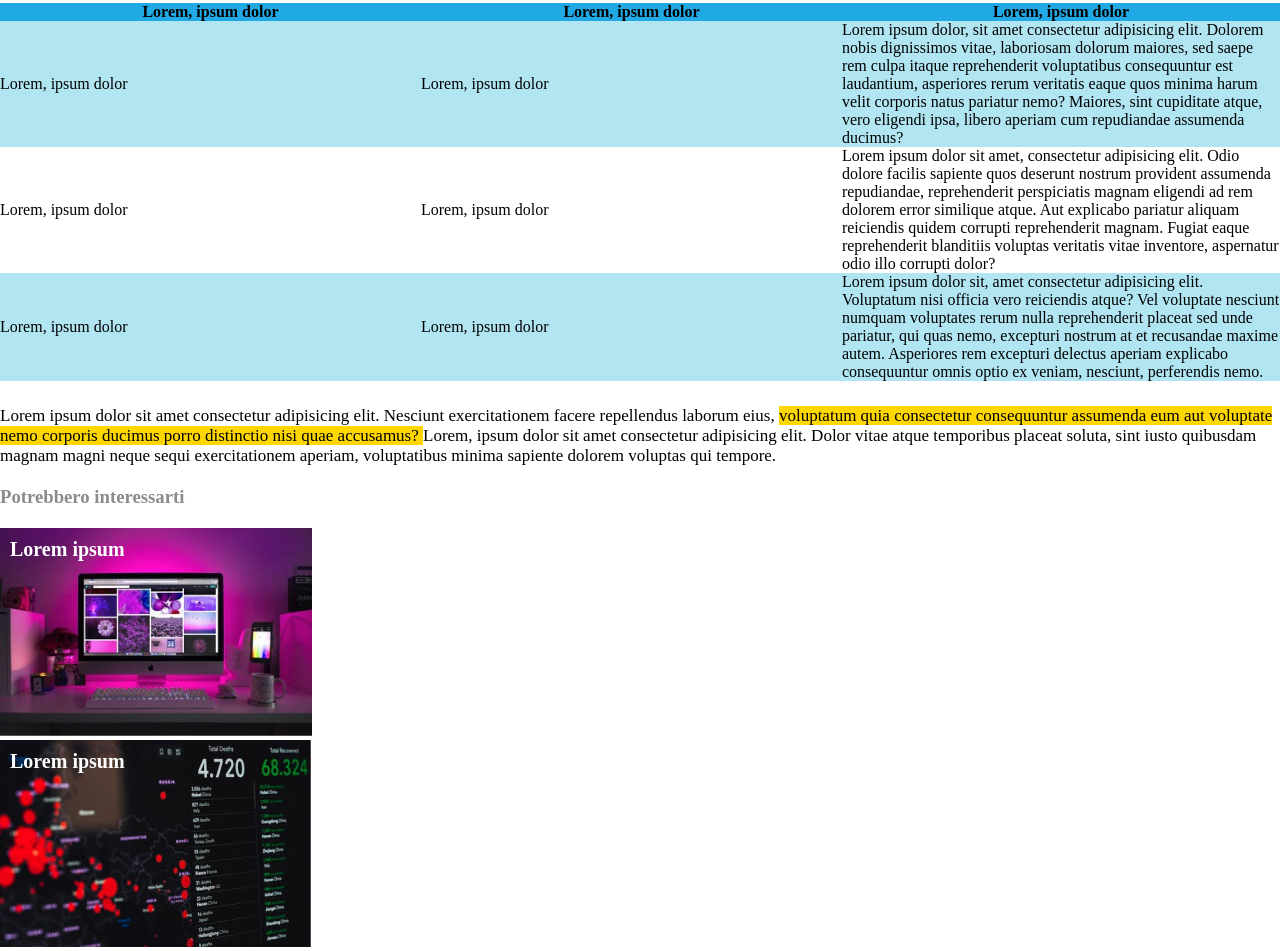
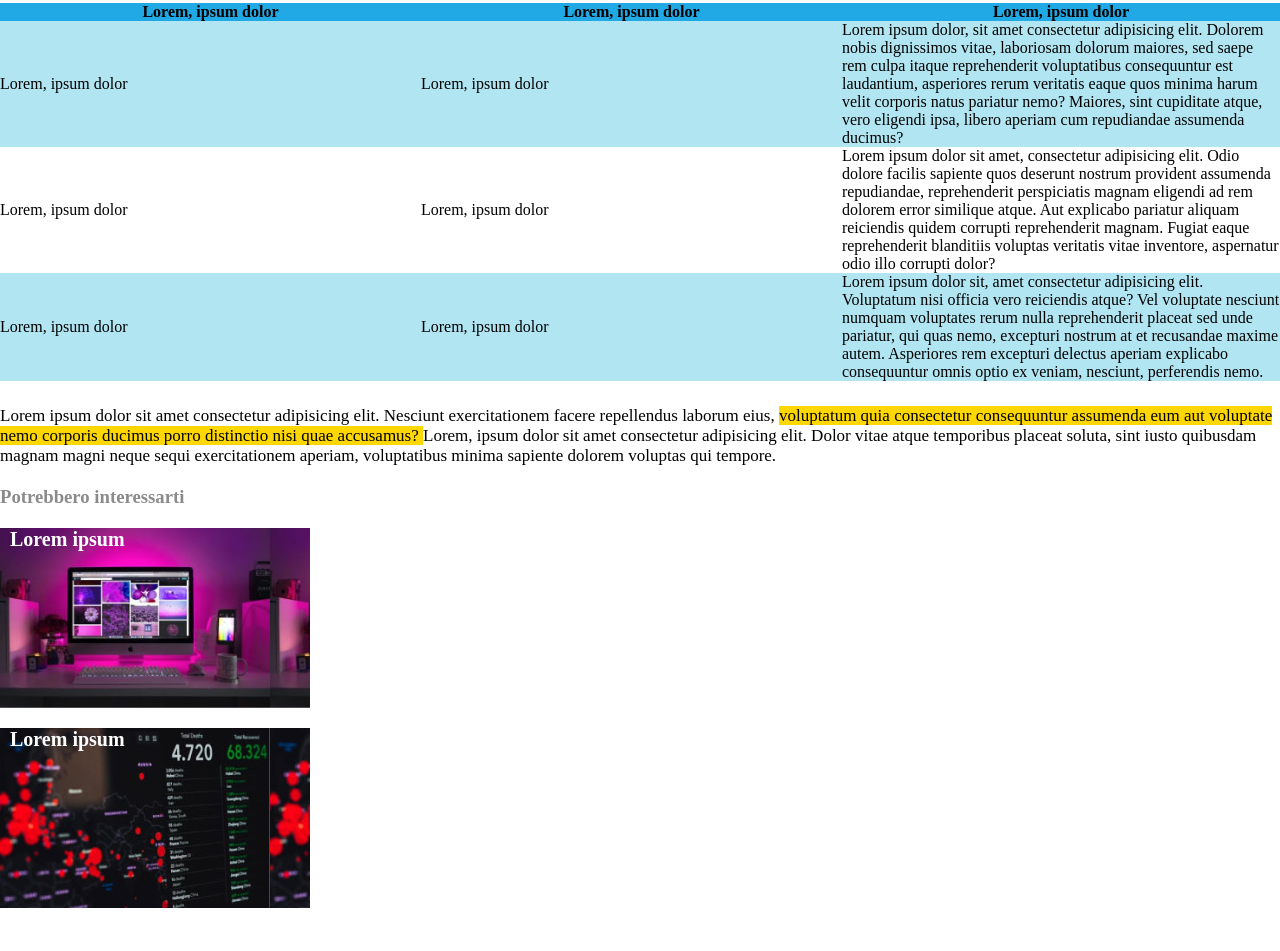
Before and after one commit to Ddanilo9/html-css-booleaner, a plain HTML site: page index.html in a window 1280 px wide. Shown: the part 777-1728 px from the top of the page. After the commit the page ends 1685 px from the top, so only its background shows below. Drawn offline with Linux system fonts and the light colour scheme.

Commit message:
modifiche apportate

```diff
--- a/css/app.css
+++ b/css/app.css
@@ -6,8 +6,8 @@
 }
               /* header modifiche */
 header{
+    background-image: url('/img/pattern.png');
     background-color: rgba(78,160,255,255);
-    background-image: url('/img/pattern.png');
     background-position: center;
     background-size: 400px;
     height: 100px;
@@ -73,17 +73,34 @@ td{
 }
           /* footer */
 
-.caption span {
-    padding: 10px;
-    color: white;
-    position: absolute;
-    left: 0;
-}
-.caption span strong {
-    font-size: 20px;
-}
 
 footer h3{
     margin: 20px 20px 20px 0px;
     color: rgba(139,139,139,255);
-    }
+}
+
+.container{
+    background-image: url(/img/monitor.jpg);
+    width: 310px;
+    height: 180px;
+    background-size: contain;
+    margin-bottom: 20px;
+}
+
+.container span {
+    padding: 10px;
+    color: white;
+    font-size: 20px;
+}
+.container-2{
+    background-image: url(/img/graph.jpg);
+    width: 310px;
+    height: 180px;
+    background-size: contain;
+}
+
+.container-2 span {
+    padding: 10px;
+    color: white;
+    font-size: 20px;
+}
--- a/index.html
+++ b/index.html
@@ -17,7 +17,7 @@
         <section>
             <h1>Internet deve essere al servizio del "bene pubblico": il manifesto di Tim Bernes-Lee</h1>
 
-            <p class="details-photo">Scritto da <a href="">The Booleaners</a><br>
+            <p class="details-photo">Scritto da <a href="#nogo">The Booleaners</a><br>
             il 13/06/2022.
             </p>
 
@@ -36,8 +36,9 @@
                 <li>Lorem, ipsum dolor sit amet consectetur adipisicing elit. Atque, saepe earum!</li>
                 <li>Lorem, ipsum dolor sit amet consectetur adipisicing elit. Atque, saepe earum!</li>
             </ul>
+        </section>
                   <!-- ------Seconda sezione con tabella--------- -->
-        </section>
+        <section>
             <table class="table-data">
                 <thead>
                     <tr>
@@ -50,7 +51,8 @@
                     <tr class="table-light">
                         <td>Lorem, ipsum dolor</td>
                         <td>Lorem, ipsum dolor</td>
-                        <td>Lorem ipsum dolor, sit amet consectetur adipisicing elit. Dolorem nobis dignissimos vitae, laboriosam dolorum maiores, sed saepe rem culpa itaque reprehenderit voluptatibus consequuntur est laudantium, asperiores rerum veritatis eaque quos minima harum velit corporis natus pariatur nemo? Maiores, sint cupiditate atque, vero eligendi ipsa, libero aperiam cum repudiandae assumenda ducimus?
+                        <td>Lorem ipsum dolor, sit amet consectetur adipisicing elit. Dolorem nobis dignissimos vitae, laboriosam dolorum maiores, sed saepe rem culpa itaque reprehenderit voluptatibus consequuntur est laudantium, asperiores rerum veritatis eaque quos minima harum velit corporis natus pariatur nemo? Maiores, sint cupiditate atque, vero eligendi ipsa, libero aperiam cum repudiandae assumenda ducimus?</td>
+                    </tr>
                         <tr>
                         <td>Lorem, ipsum dolor</td>
                         <td>Lorem, ipsum dolor</td>
@@ -65,22 +67,20 @@
             </table>
 
             <p class="descrizione">Lorem ipsum dolor sit amet consectetur adipisicing elit. Nesciunt exercitationem facere repellendus laborum eius, <span class="evidenziato"> voluptatum quia consectetur consequuntur assumenda eum aut voluptate nemo corporis ducimus porro distinctio nisi quae accusamus? </span>Lorem, ipsum dolor sit amet consectetur adipisicing elit. Dolor vitae atque temporibus placeat soluta, sint iusto quibusdam magnam magni neque sequi exercitationem aperiam, voluptatibus minima sapiente dolorem voluptas qui tempore.</p>
-        <section>
-
         </section>
     </main>
+
+
                           <!-- Footer -->
 
     <footer>
         <h3>Potrebbero interessarti</h3>
-        <div class="caption">
-            <img src="img/monitor.jpg" alt="" />
+            <div class="container">
                 <span>
                     <strong>Lorem ipsum</strong>
                 </span>
             </div>
-         <div class="caption">
-            <img src="img/graph.jpg" alt="">
+            <div class="container-2">
                 <span>
                     <strong>Lorem ipsum</strong>
                 </span>
```
Lines whose indentation alone changed are shown as unchanged.
